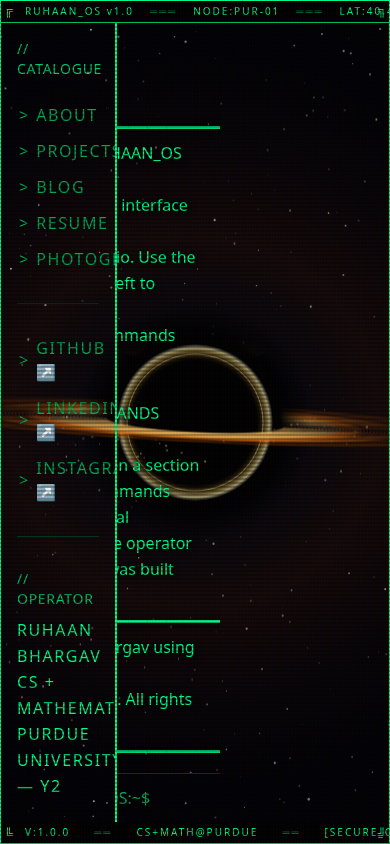
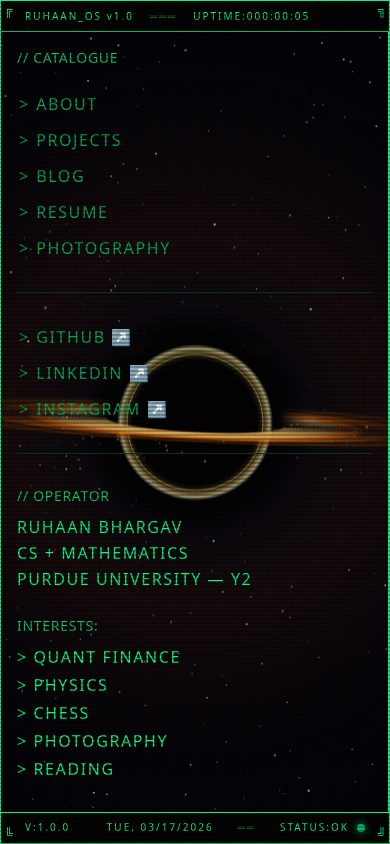
Before and after one commit to RuhaanB6/personal-website, a Next.js app: page / in a window 390 px wide. Built offline with nearby package versions, Linux system fonts and the light colour scheme.

Commit message:
Started making thr website more compatible for different screen sizes and especially mobile

```diff
--- a/app/page.tsx
+++ b/app/page.tsx
@@ -42,14 +42,25 @@ export default function Home() {
       <TopStrip />
 
       {/* Main panels container */}
-      <div className="flex flex-grow overflow-hidden border-t border-[#00ff88] relative">
+      <div className="flex flex-grow flex-col md:flex-row portrait:flex-col landscape:flex-row overflow-hidden border-t border-[#00ff88] relative">
         {/* Animated Black Hole Background */}
         <BlackHole />
 
-        <aside className="w-[30%] border-r border-[#00ff88] relative z-10 bg-transparent">
+        <aside
+          className={`
+            border-b md:border-b-0 md:border-r border-[#00ff88] relative z-10 bg-transparent transition-all duration-300
+            ${activeWindow ? 'hidden md:block md:w-[30%] portrait:hidden landscape:md:block' : 'w-full h-full md:w-[30%]'}
+          `}
+        >
           <Catalogue onNavigate={setActiveWindow} />
         </aside>
-        <section className="w-[70%] relative z-10 bg-transparent">
+
+        <section
+          className={`
+            relative z-10 bg-transparent transition-all duration-300
+            ${activeWindow ? 'w-full h-full md:w-[70%]' : 'hidden md:block md:w-[70%] portrait:hidden landscape:md:block'}
+          `}
+        >
           <Terminal onNavigate={setActiveWindow} />
           {activeWindow === "projects" && (
             <ProjectsWindow onClose={() => setActiveWindow(null)} />
--- a/components/BottomStrip.tsx
+++ b/components/BottomStrip.tsx
@@ -24,10 +24,10 @@ export default function BottomStrip() {
     <div className="w-full h-8 flex items-center justify-between px-6 text-xs-data text-crt-green font-mono whitespace-nowrap overflow-hidden">
       <div className="flex items-center gap-6">
         <span>V:1.0.0</span>
-        <span className="opacity-50">══</span>
-        <span>CS+MATH@PURDUE</span>
-        <span className="opacity-50">══</span>
-        <span>[SECURE_CONN]</span>
+        <span className="opacity-50 hidden md:inline">══</span>
+        <span className="hidden md:inline">CS+MATH@PURDUE</span>
+        <span className="opacity-50 hidden md:inline">══</span>
+        <span className="hidden md:inline">[SECURE_CONN]</span>
       </div>
       <div className="flex items-center gap-6">
         <span>{date || "LOADING..." }</span>
--- a/components/Catalogue.tsx
+++ b/components/Catalogue.tsx
@@ -6,7 +6,7 @@ export default function Catalogue({ onNavigate }: { onNavigate: (page: string) =
   const navItemClass = "group cursor-pointer flex items-center gap-2 border-l-2 border-transparent hover:border-crt-green hover:pl-2 transition-all duration-150";
 
   return (
-    <div className="flex flex-col h-full border-r border-crt-green p-4 overflow-hidden">
+    <div className="flex flex-col h-full border-r border-crt-green p-4 overflow-y-auto custom-scrollbar">
       <div className="mb-6">
         <h2 className="text-crt-green font-mono text-sm tracking-wider opacity-80">
           // CATALOGUE
@@ -60,7 +60,7 @@ export default function Catalogue({ onNavigate }: { onNavigate: (page: string) =
         </a>
 
         <a
-          href="https://www.instagram.com/ruhaan_bhargav/"
+          href="https://www.instagram.com/ruhaanb.jpg/"
           target="_blank"
           rel="noopener noreferrer"
           className={navItemClass}
@@ -98,7 +98,7 @@ export default function Catalogue({ onNavigate }: { onNavigate: (page: string) =
           </div>
         </div>
       </div>
-      <div className="mt-8 border-t border-[#003322]" />
-      </div>
-      );
-      }
+      <div className="mt-8 border-t border-[#003322] min-h-[20px]" />
+    </div>
+  );
+}
--- a/components/TopStrip.tsx
+++ b/components/TopStrip.tsx
@@ -23,14 +23,14 @@ export default function TopStrip() {
     <div className="w-full h-8 flex items-center justify-between px-6 text-xs-data text-crt-green font-mono whitespace-nowrap overflow-hidden">
       <div className="flex items-center gap-4">
         <span>RUHAAN_OS v1.0</span>
-        <span className="opacity-50">═══</span>
-        <span>NODE:PUR-01</span>
-        <span className="opacity-50">═══</span>
-        <span>LAT:40.4259°N LON:86.9081°W</span>
+        <span className="opacity-50 hidden md:inline">═══</span>
+        <span className="hidden md:inline">NODE:PUR-01</span>
+        <span className="opacity-50 hidden md:inline">═══</span>
+        <span className="hidden md:inline">LAT:40.4259°N LON:86.9081°W</span>
         <span className="opacity-50">═══</span>
         <span>UPTIME:{formatUptime(uptime)}</span>
       </div>
-      <div className="flex items-center gap-4">
+      <div className="hidden md:flex items-center gap-4">
         <span className="opacity-50 text-[8px]">══════════════════</span>
         <span>SIG:[██████░░░░]</span>
       </div>
```
